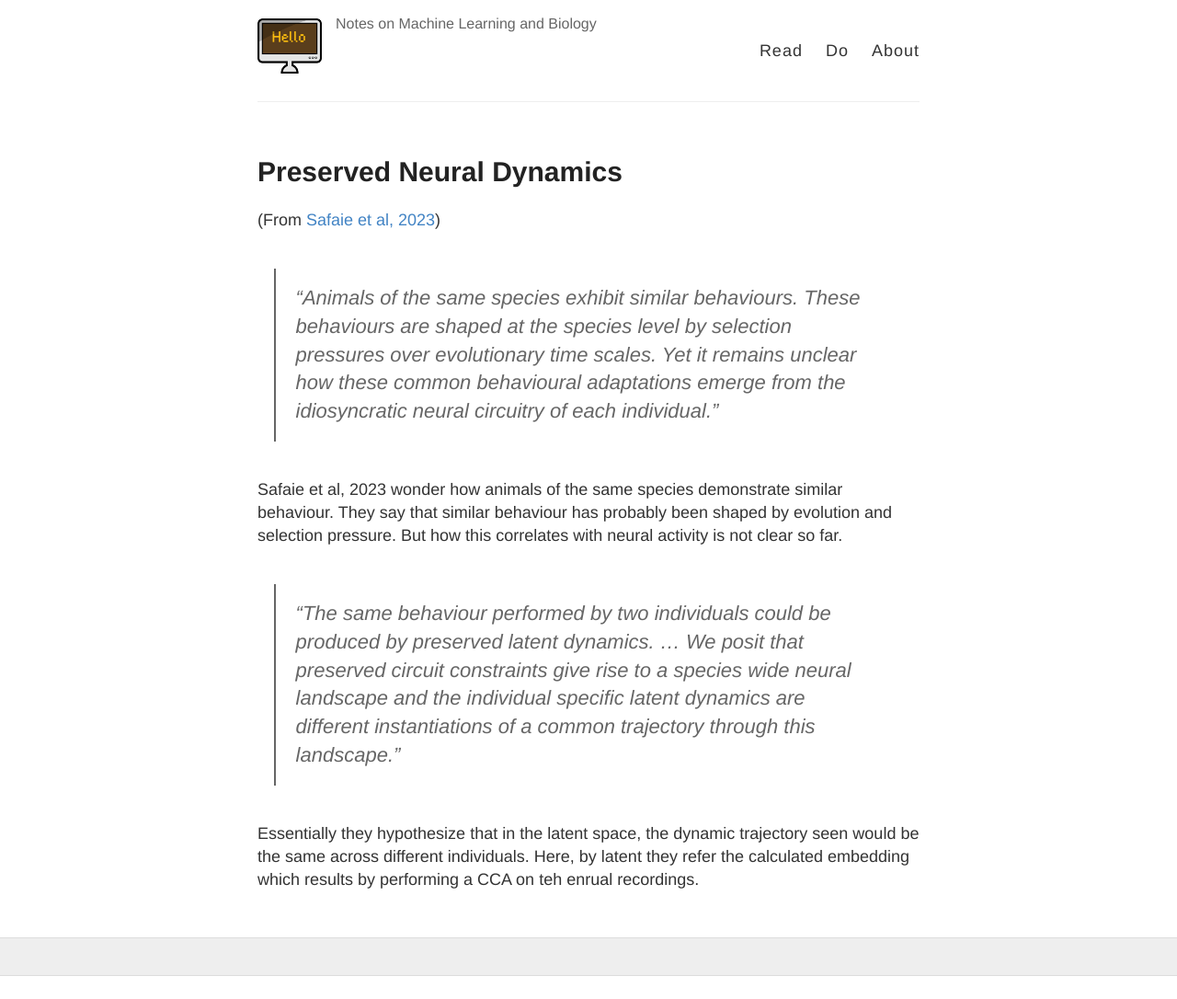
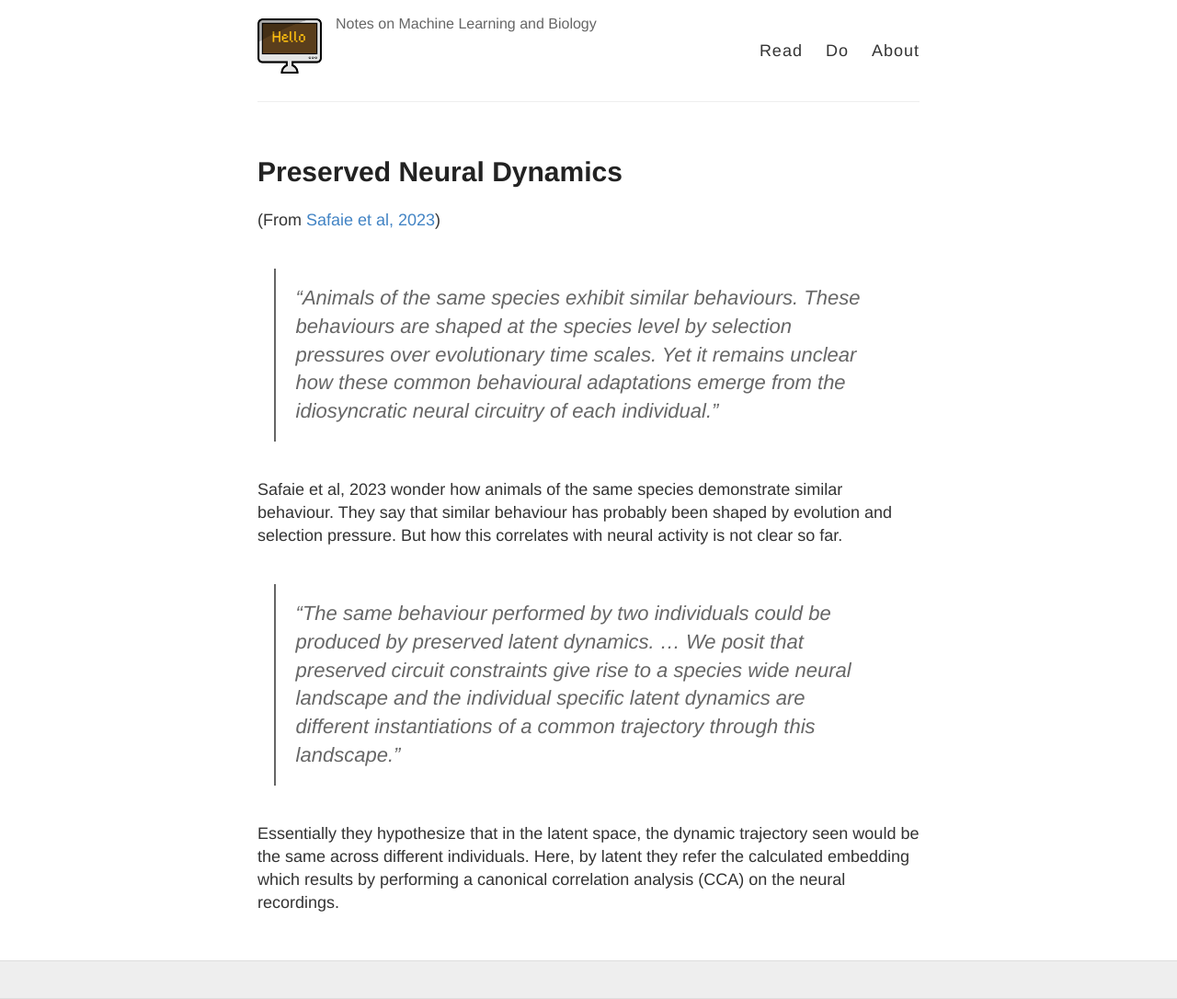
Before and after one commit to lmanan/lmanan.github.io, a Jekyll site: the page built from _posts/2021-05-04-Preserved-Neural-Dynamics.md, in a window 1280 px wide. Shown: the whole page at 92% size. Built offline with Jekyll 4.4.1, drawn with Linux system fonts in a browser that asks for light colours; a script that is not in the unit is left out; before the commit the page ends 1061 px from its top, so only the background shows below that.

Commit message:
update post

```diff
--- a/_posts/2021-05-04-Preserved-Neural-Dynamics.md
+++ b/_posts/2021-05-04-Preserved-Neural-Dynamics.md
@@ -15,4 +15,4 @@ Safaie et al, 2023 wonder how animals of the same species demonstrate similar be
 
 >"The same behaviour performed by two individuals could be produced by preserved latent dynamics. ... We posit that preserved circuit constraints give rise to a species wide neural landscape and the individual specific latent dynamics are different instantiations of a common trajectory through this landscape."
 
-Essentially they hypothesize that in the latent space, the dynamic trajectory seen would be the same across different individuals. Here, by latent they refer the calculated embedding which results by performing a CCA on teh enrual recordings.
+Essentially they hypothesize that in the latent space, the dynamic trajectory seen would be the same across different individuals. Here, by latent they refer the calculated embedding which results by performing a canonical correlation analysis (CCA) on the neural recordings.
```
